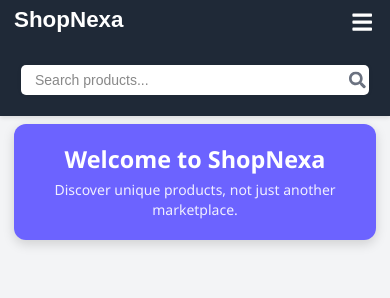
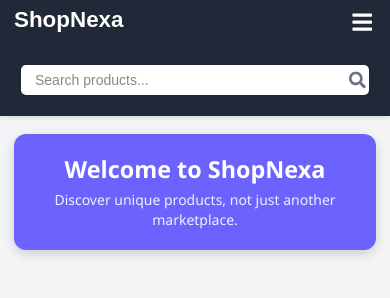
Before and after one commit to SaloniMishra25/ShopNexa, a React (Vite) app: page /home in a window 390 px wide. Both pictures are taken after typing "name@example.com", "Sample123" into the empty fields and a click on the button "Login". Shown: the top 298 px of the page. Built offline with nearby package versions, Linux system fonts and the light colour scheme; no server answers; the HTML template or start-up script is replaced by a standard one.

Commit message:
added some more styling

```diff
--- a/src/component/navbar/Navbar.css
+++ b/src/component/navbar/Navbar.css
@@ -14,8 +14,6 @@
   align-items: center;
   justify-content: space-between;
   box-shadow: 0 2px 4px rgba(0, 0, 0, 0.1);
-
-
 }
 
 body {
@@ -95,7 +93,8 @@ body {
   align-items: center;
   gap: 6px;
   font-size: 1rem;
-  transition: color 0.3s ease, background-color 0.3s ease, transform 0.15s ease, box-shadow 0.3s ease;
+  transition: color 0.3s ease, background-color 0.3s ease, transform 0.15s ease,
+    box-shadow 0.3s ease;
   white-space: nowrap;
   padding: 0.3rem 0.6rem;
   border-radius: 6px;
@@ -151,7 +150,8 @@ body {
   gap: 6px;
   padding: 0.3rem 0.6rem;
   border-radius: 6px;
-  transition: color 0.3s ease, background-color 0.3s ease, transform 0.15s ease, box-shadow 0.3s ease;
+  transition: color 0.3s ease, background-color 0.3s ease, transform 0.15s ease,
+    box-shadow 0.3s ease;
   user-select: none;
 }
 
@@ -179,10 +179,10 @@ body {
 }
 
 @media (max-width: 768px) {
+  body {
+    padding-top: 0px;
 
-body {
-  padding-top: 100px;
-}
+  }
   .hamburger {
     display: block;
     position: absolute;
@@ -242,10 +242,9 @@ body {
 }
 
 @media (max-width: 480px) {
-
-body {
-  padding-top: 100px;
-}
+  body {
+    padding-top: 0px;
+  }
   .link {
     font-size: 0.95rem;
   }
--- a/src/pages/cart/Cart.css
+++ b/src/pages/cart/Cart.css
@@ -6,7 +6,7 @@
   border-radius: 12px;
   box-shadow: 0 4px 12px var(--color-shadow);
   font-family: "Segoe UI", Tahoma, Geneva, Verdana, sans-serif;
-margin-top: 100px;
+  margin-top: 100px;
   flex-grow: 1;
   display: flex;
   flex-direction: column;
@@ -103,7 +103,7 @@ margin-top: 100px;
   .cart-container {
     max-width: 95%;
     padding: 0.75rem;
-    margin-top: 10px;
+    margin-top: 80px;
   }
 
   .cart-item {
@@ -128,6 +128,9 @@ margin-top: 100px;
 }
 
 @media (max-width: 480px) {
+  .cart-container {
+   margin-top: 125px;
+  }
   .cart-item {
     gap: 0.5rem;
   }
--- a/src/pages/home/Home.css
+++ b/src/pages/home/Home.css
@@ -100,7 +100,7 @@
   }
   .hero {
     padding: 1.5rem 1.5rem;
-     margin-top: 10px;
+     margin-top: 120px;
   }
   .hero h1 {
     font-size: 6vw;
--- a/src/pages/orders/Orders.css
+++ b/src/pages/orders/Orders.css
@@ -142,7 +142,7 @@ h2 {
 /* Mobile Responsive */
 @media (max-width: 600px) {
   .orders-page {
-    margin-top: 0px;
+    margin-top: 120px;
   }
   .order-card {
     flex-direction: column;
```
